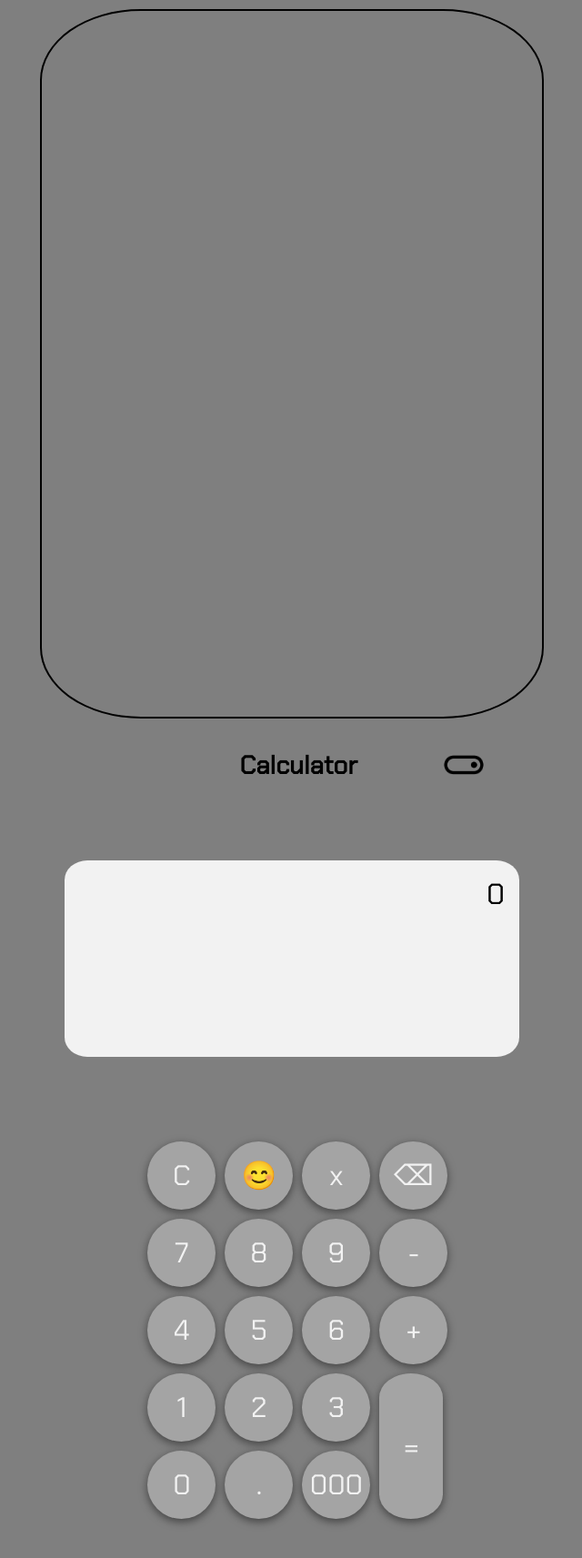
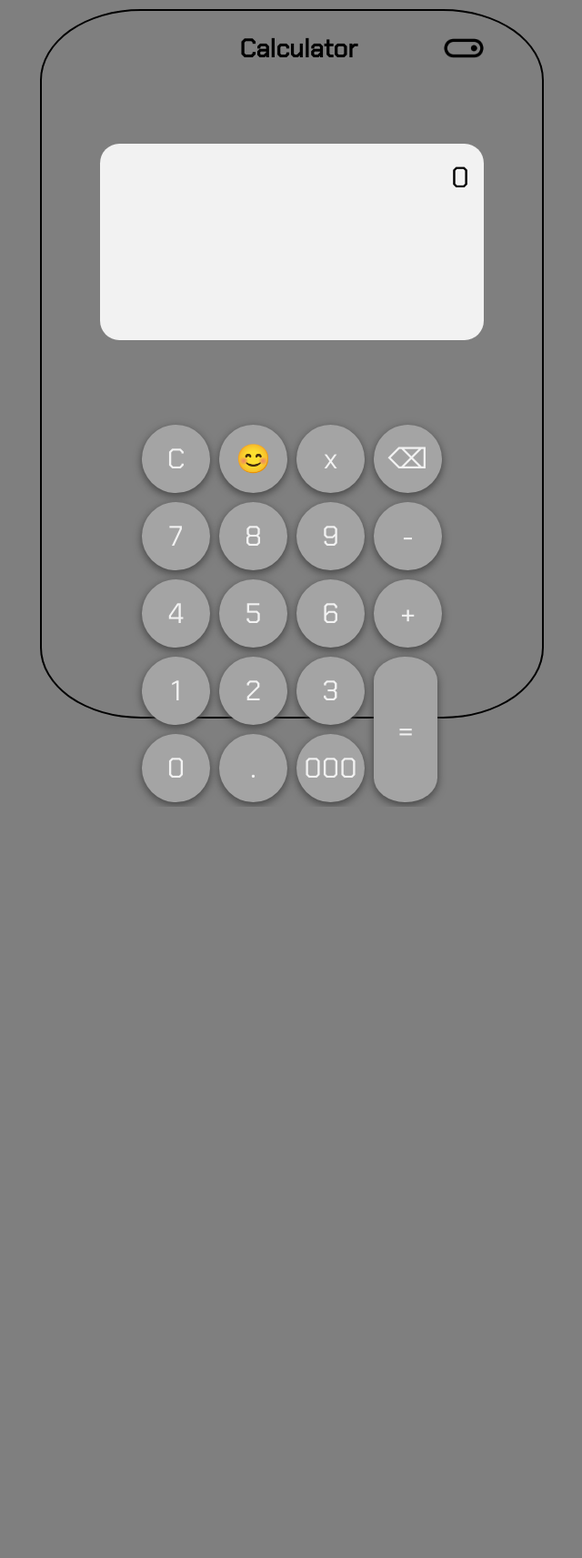
Before and after one commit to Koji47/Calculator-Project, a website built with Vite: page index.html in a window 1280 px wide. Shown: the whole page at 91% size, without its empty margins (319-959 px from the left). After the commit the page ends 887 px from the top, so only its background shows below. Built offline with nearby package versions, Linux system fonts and the light colour scheme.

Commit message:
fixed the border to work with desktop and 1440p

```diff
--- a/index.html
+++ b/index.html
@@ -6,9 +6,9 @@
     <link rel="stylesheet" href="./src/main.css" />
     <title>Calculator</title>
   </head>
- <div class="borderParent"><div class="border"></div></div>
+
   <body class="darkMode">
-
+    <div class="borderParent"><div class="border">
 
     <nav class="navbar">
       <h1 class="navbar__calculator">Calculator</h1>
@@ -24,8 +24,7 @@
         <div class="screen__output"></div>
       </div>
     </main>
-
-    <div class="keypad">
+    <div class="keypad" >
       <button class="keypad__buttons keypad__clear" id="clear">C</button>
       <button class="keypad__buttons" id="divide">😊</button>
       <button class="keypad__buttons keypad__op" id="multiply">x</button>
@@ -46,7 +45,8 @@
       <button class="keypad__buttons keypad__num" id="triple">000</button>
       <button class="keypad__buttons keypad__equals" id="equals">=</button>
     </div>
-
+    </div>
+  </div>
   </body>
 
   <script type="module" src="./src/main.ts"></script>
--- a/src/_border.scss
+++ b/src/_border.scss
@@ -11,8 +11,6 @@
     border-radius: 20%/10%;
     width: 550px;
     height: 97vh;
-    justify-content: center;
-    align-items: center;
     position: absolute;
     top: 50%;
     left: 50%;
--- a/src/_keypad.scss
+++ b/src/_keypad.scss
@@ -7,7 +7,6 @@
     "four five six plus"
     "one two three equals"
     "zero dot triple equals";
-  width: 95vw;
   margin: 3vw;
   margin-top: 3vh;
   justify-content: center;
--- a/src/_screen.scss
+++ b/src/_screen.scss
@@ -30,5 +30,5 @@ main{
 
 @media screen and (min-height: 1024px) {
   main{
-    max-height: 420px;
+    max-height: 500px;
   }}
```
Also changed, not shown: src/main.css, 1 other file.
